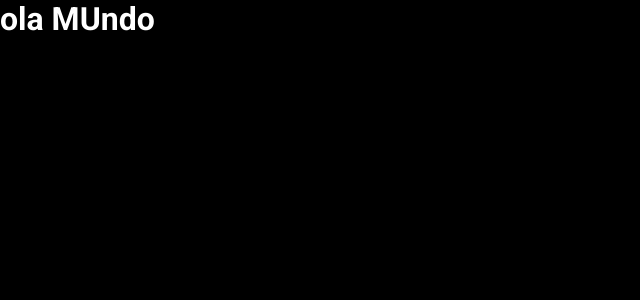
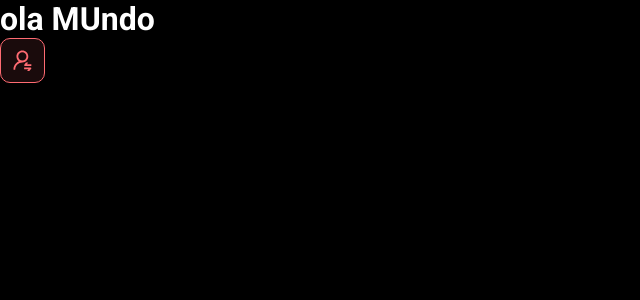
Before and after one commit to GuilhermeUrani/dsmeta, a React (Vite) app in the folder frontend/: page / in a window 1280 px wide. Shown: the top 300 px of the page, without its empty margins (0-640 px from the left). Built offline with nearby package versions, Linux system fonts and the light colour scheme.

Commit message:
First component

```diff
--- a/frontend/src/App.tsx
+++ b/frontend/src/App.tsx
@@ -1,8 +1,10 @@
+import NotificationButton from "./components/NotificationButton"
 
 
 function App() {
  return (
-  <h1>ola MUndo</h1>
+  <><h1>ola MUndo</h1><NotificationButton /></>
+
  )
 }
 
--- /dev/null
+++ b/frontend/src/components/NotificationButton/index.tsx
@@ -0,0 +1,12 @@
+import icon from '../../assets/img/notification-icon.svg'
+import './styles.css'
+
+function NotificationButton(){
+    return (
+        <div className="dsmeta-red-btn">
+        <img src={icon} alt="Notificar" />
+      </div>
+    )
+}
+
+export default NotificationButton
--- /dev/null
+++ b/frontend/src/components/NotificationButton/styles.css
@@ -0,0 +1,15 @@
+.dsmeta-red-btn {
+    height: 45px;
+    width: 45px;
+    background: rgba(255, 107, 114, 0.1);
+    border: 1px solid #ff6b72;
+    border-radius: 10px;
+    display: flex;
+    align-items: center;
+    justify-content: center;
+    cursor: pointer;
+  }
+
+  .dsmeta-red-btn img {
+      width: 19px;
+  }
--- a/frontend/src/index.css
+++ b/frontend/src/index.css
@@ -124,22 +124,6 @@ header {
     justify-content: center;
 }
 
-.dsmeta-red-btn {
-  height: 45px;
-  width: 45px;
-  background: rgba(255, 107, 114, 0.1);
-  border: 1px solid #ff6b72;
-  border-radius: 10px;
-  display: flex;
-  align-items: center;
-  justify-content: center;
-  cursor: pointer;
-}
-
-.dsmeta-red-btn img {
-    width: 19px;
-}
-
 .show576 {
     display: none;
 }
```
Also changed, not shown: frontend/src/assets/img/notification-icon.svg (added).
